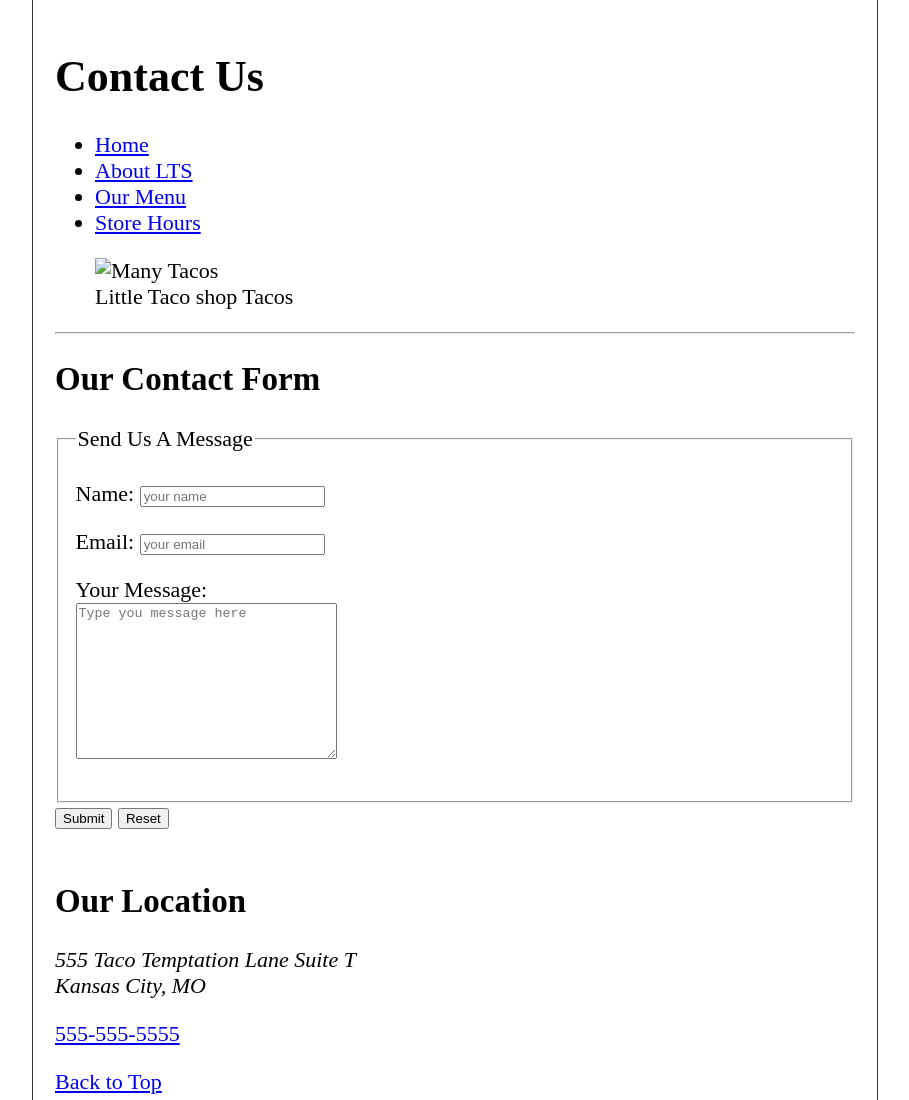
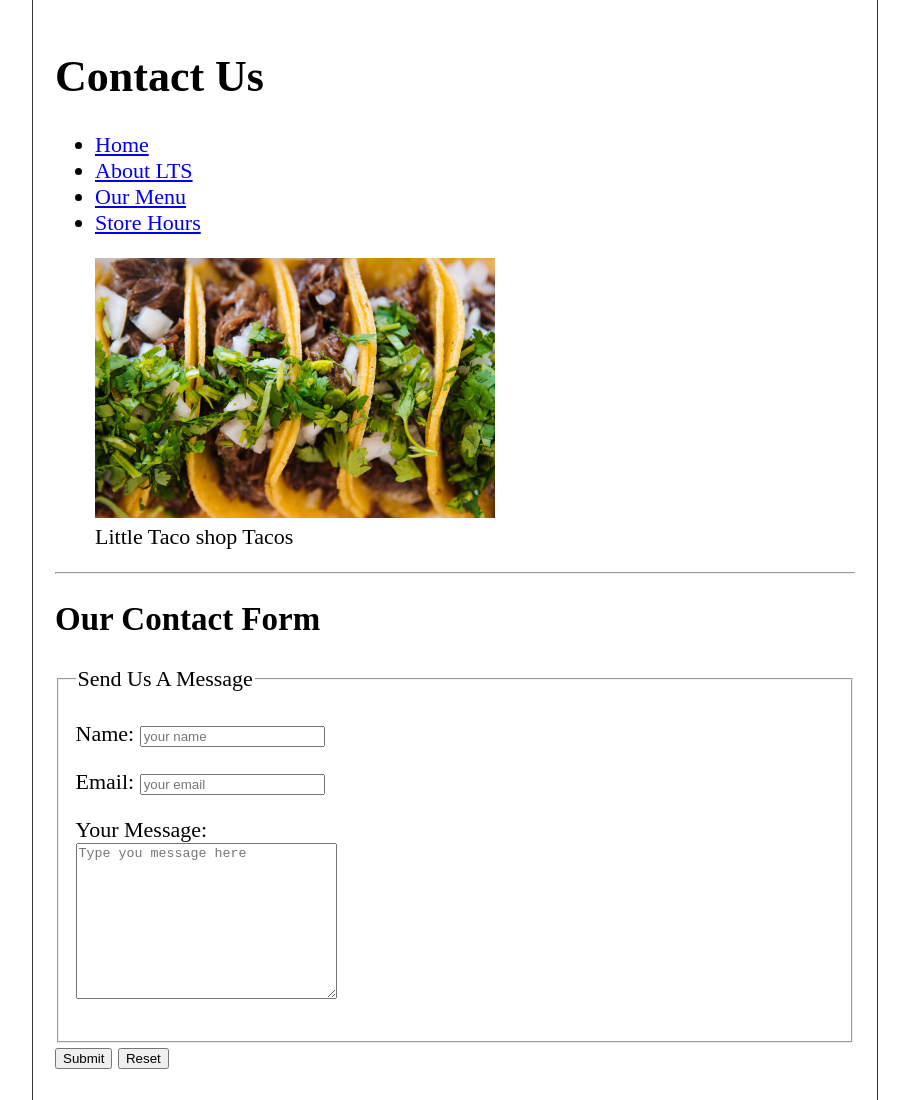
Before and after one commit to NorwegianCatMan/NorwegianCatMan.github.io, a plain HTML site: page contact.html in a window 1280 px wide. Shown: the top 1100 px of the page, without its empty margins (185-1094 px from the left). Drawn offline with Linux system fonts and the light colour scheme.

Commit message:
Update contact.html

```diff
--- a/contact.html
+++ b/contact.html
@@ -37,7 +37,7 @@
     <main>
         <section>
             <figure>
-                <img src="img/tacos_close_up_400x260.png" alt="Many Tacos" width="400" height="260"  title="Contact us for tacos!">
+                <img src="Bilder/tacos_close_up_400x260.png" alt="Many Tacos" width="400" height="260"  title="Contact us for tacos!">
                 <figcaption>Little Taco shop Tacos</figcaption>
             </figure>
         </section>
```
